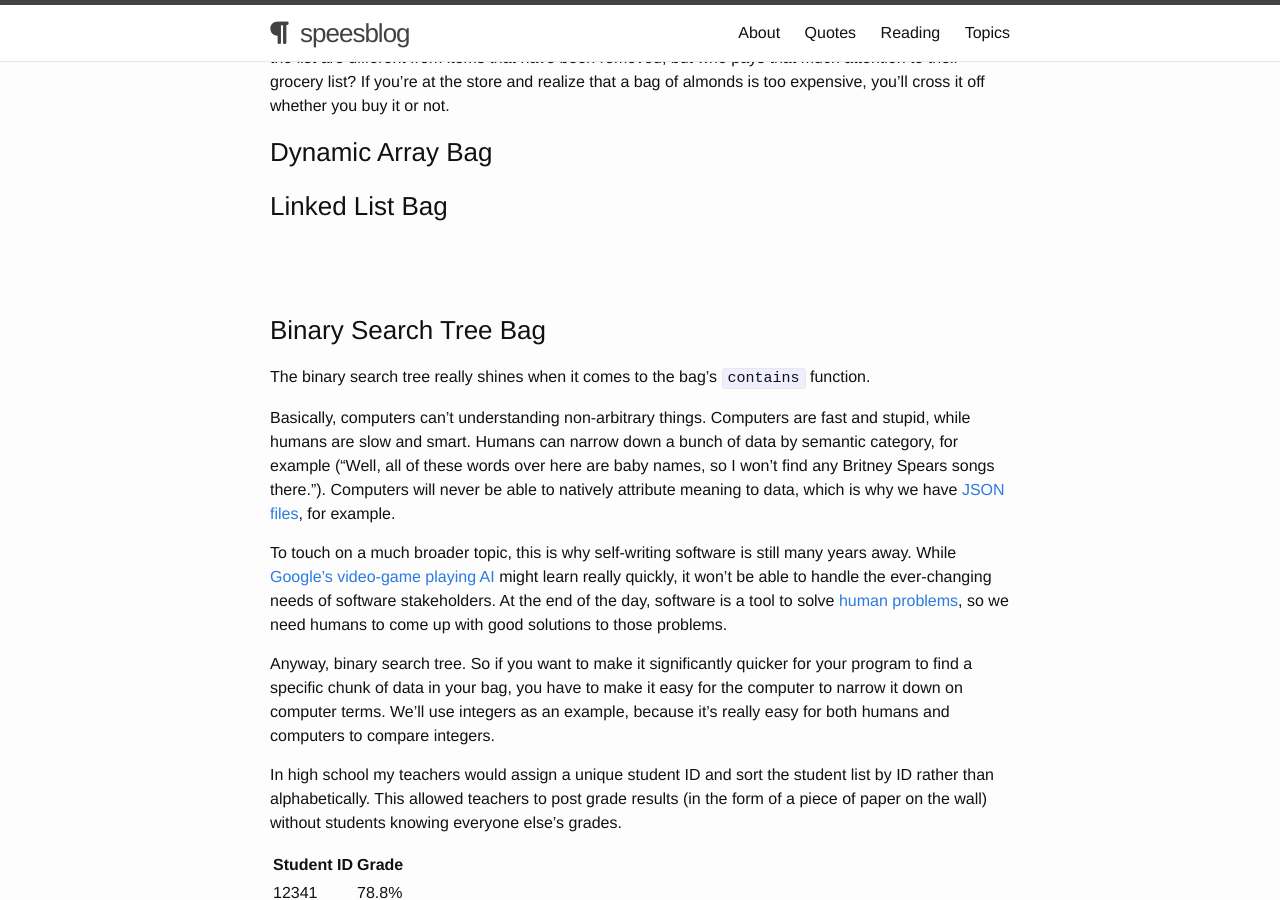
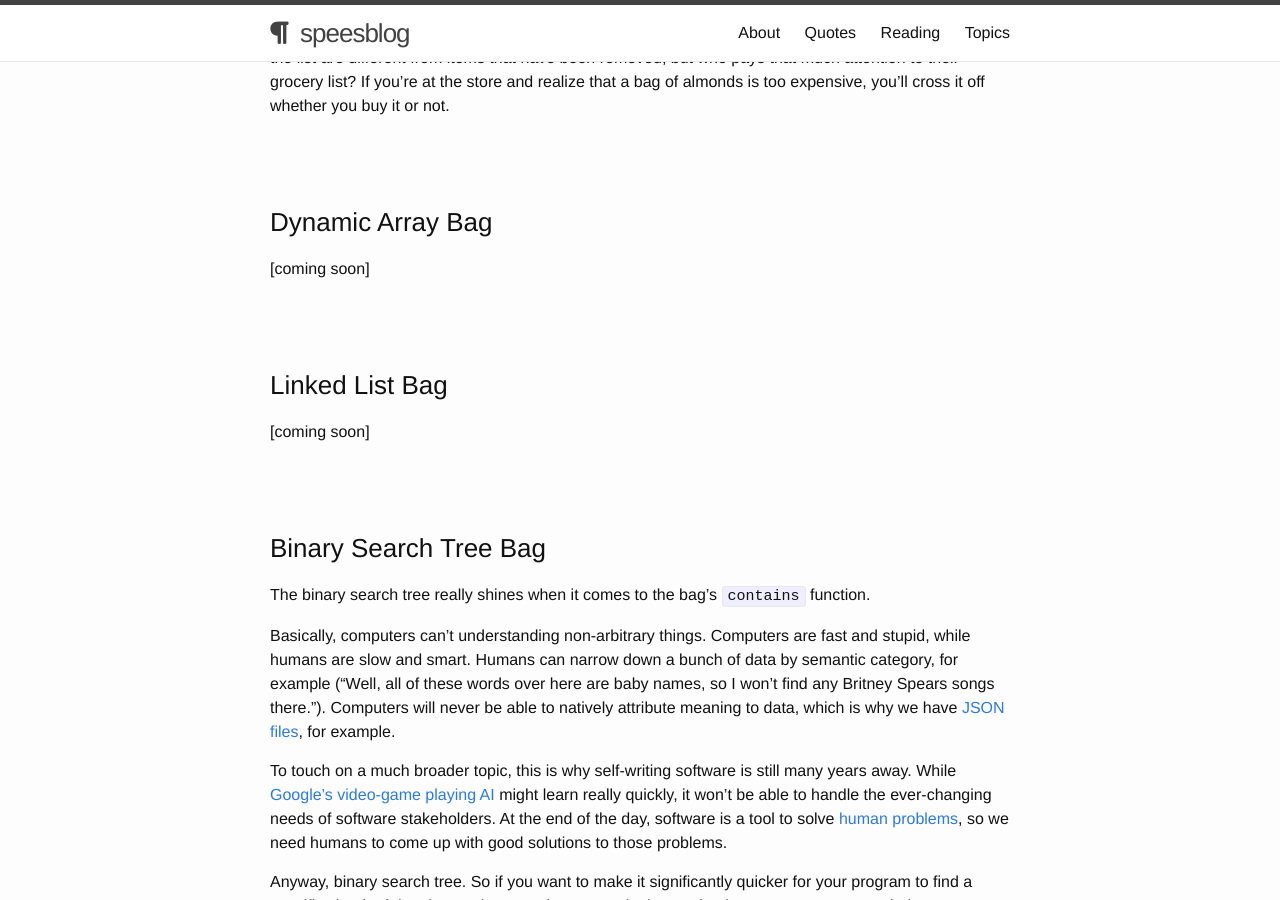
Before and after one commit to shelbyspees/speesblog, a Jekyll site: the page built from _posts/2015-03-11-finals-bag-adt.md, in a window 1280 px wide and 900 px high, scrolled down 822 px. Built offline with Jekyll 4.4.1, drawn with Linux system fonts in a browser that asks for light colours; nearby versions of some CDN libraries.

Commit message:
Update post

```diff
--- a/_posts/2015-03-11-finals-bag-adt.md
+++ b/_posts/2015-03-11-finals-bag-adt.md
@@ -26,10 +26,13 @@ Type-A personalities might go through the list and organize it by food group, or
 
 That's how I think of a bag, more or less. Nitpickers might criticize that items that have been crossed off the list are different from items that have been removed, but who pays that much attention to their grocery list? If you're at the store and realize that a bag of almonds is too expensive, you'll cross it off whether you buy it or not.
 
-###Dynamic Array Bag
+<h3 class="anchor" id="dynarr-bag">Dynamic Array Bag</h3>
 
+[coming soon]
 
-###Linked List Bag
+<h3 class="anchor" id="ll-bag">Linked List Bag</h3>
+
+[coming soon]
 
 
 <h3 class="anchor" id="bst-bag">Binary Search Tree Bag</h3>
```
Also changed, not shown: other parts of _posts/2015-03-11-finals-bag-adt.md (+2 -0 lines).
